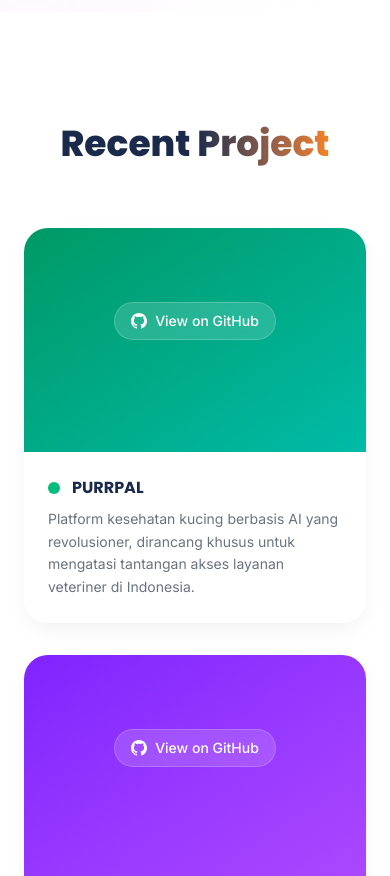
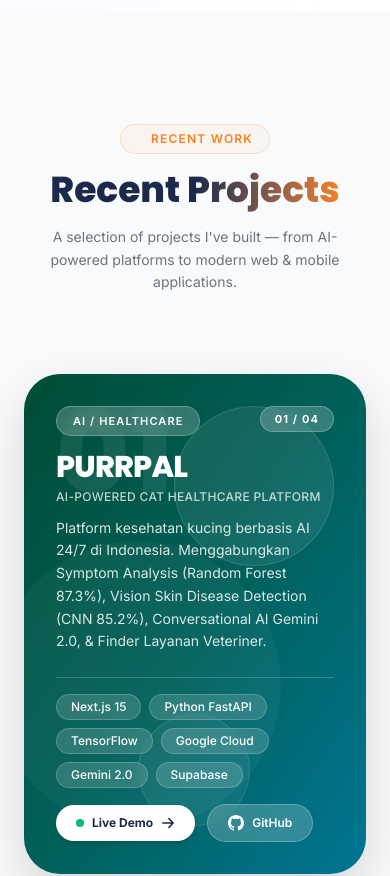
Before and after one commit to mridho24/portofolio, a Next.js app: page / in a window 390 px wide. Shown: the part 5860-6736 px from the top of the page. Built offline with nearby package versions, Linux system fonts and the light colour scheme.

Commit message:
feat: update projects section

```diff
--- a/components/sections/ProjectsSection.tsx
+++ b/components/sections/ProjectsSection.tsx
@@ -4,101 +4,183 @@ const projects = [
   {
     id: "purrpal",
     title: "PURRPAL",
+    num: "01",
+    subtitle: "AI-Powered Cat Healthcare Platform",
     description:
-      "Platform kesehatan kucing berbasis AI yang revolusioner, dirancang khusus untuk mengatasi tantangan akses layanan veteriner di Indonesia.",
-    gradient: "from-emerald-600 to-teal-500",
-    accent: "bg-emerald-500",
+      "Platform kesehatan kucing berbasis AI 24/7 di Indonesia. Menggabungkan Symptom Analysis (Random Forest 87.3%), Vision Skin Disease Detection (CNN 85.2%), Conversational AI Gemini 2.0, & Finder Layanan Veteriner.",
+    gradient: "from-emerald-800 via-teal-700 to-cyan-600",
+    tag: "AI / Healthcare",
     href: "https://github.com/Hidayattt24/PURRPAL.git",
-    tech: ["AI/ML", "Flutter", "Firebase"],
+    liveUrl: "https://fe-purrpal.vercel.app/",
+    tech: ["Next.js 15", "Python FastAPI", "TensorFlow", "Google Cloud", "Gemini 2.0", "Supabase"],
   },
   {
     id: "rekan",
     title: "Rekan",
+    num: "02",
+    subtitle: "Interactive Kanban Task Management App",
     description:
-      "A beautiful, responsive task management platform (Trello Clone) featuring customizable workspaces.",
-    gradient: "from-violet-600 to-purple-500",
-    accent: "bg-violet-500",
+      "Aplikasi manajemen tugas interaktif dengan tampilan board Kanban, sistem drag & drop task, dashboard statistik aktivitas, multi-project workspace, modal edit detail task, serta dukungan Dark / Light mode.",
+    gradient: "from-violet-700 via-purple-600 to-indigo-500",
+    tag: "Productivity App",
     href: "https://github.com/mridho24/Rekan.git",
-    tech: ["Next.js", "TypeScript", "Tailwind"],
+    tech: ["React 19", "Vite", "Framer Motion", "Supabase Client", "Lucide Icons"],
   },
   {
     id: "cerita-kita",
     title: "Cerita-Kita",
+    num: "03",
+    subtitle: "PWA Story Sharing & Exploration Platform",
     description:
-      "Platform berbagi cerita yang menghubungkan orang-orang melalui pengalaman dan kisah inspiratif mereka.",
-    gradient: "from-rose-500 to-pink-500",
-    accent: "bg-rose-500",
+      "Platform berbagi cerita inspiratif berbasis Progressive Web App (PWA). Memungkinkan pengguna berbagi pengalaman, akses cerita offline dengan IndexedDB, Background Sync otomatis saat online, & peta lokasi Leaflet.",
+    gradient: "from-rose-600 via-pink-500 to-fuchsia-500",
+    tag: "PWA / Social Media",
     href: "https://github.com/mridho24/Cerita-Kita.git",
-    tech: ["React", "Node.js", "MongoDB"],
+    liveUrl: "https://spiffy-kringle-ed8336.netlify.app",
+    tech: ["Vite", "Leaflet Maps", "PWA", "IndexedDB", "Service Worker"],
   },
   {
     id: "manage-inventory",
     title: "Manage-Inventory",
+    num: "04",
+    subtitle: "Coffee Shop Inventory & Stock System",
     description:
-      "Aplikasi web modern berbasis Next.js untuk membantu pemilik kedai kopi memantau dan mengelola stok barang secara real-time.",
-    gradient: "from-amber-600 to-orange-500",
-    accent: "bg-amber-500",
+      "Aplikasi web modern untuk membantu pemilik kedai kopi memantau stok barang real-time (bubuk, cup, susu), manajemen transaksi stok masuk & keluar, alert low stock, serta grafik visualisasi laporan Recharts.",
+    gradient: "from-amber-600 via-orange-500 to-yellow-500",
+    tag: "Business / ERP",
     href: "https://github.com/mridho24/Manage-Inventory.git",
-    tech: ["Next.js", "Prisma", "PostgreSQL"],
+    tech: ["Next.js 15", "React 19", "Tailwind CSS v4", "TypeScript", "Recharts", "Shadcn UI"],
   },
 ]
 
 export function ProjectsSection() {
   return (
-    <section id="projects" className="py-28 bg-white">
-      <div className="mx-auto w-full max-w-[1280px] px-6">
-        <h2 className="mb-16 text-center text-4xl md:text-5xl font-extrabold font-heading">
+    <section id="projects" className="project-gallery-wrapper bg-[#F9FAFB] py-28 relative">
+      {/* Section Header */}
+      <div className="mx-auto w-full max-w-[1280px] px-6 mb-20">
+        <div className="flex flex-col items-center gap-4">
+          <span className="inline-flex items-center gap-2 rounded-full border border-orange/20 bg-orange/5 px-4 py-1.5 text-xs font-semibold text-orange uppercase tracking-widest">
+            <span className="h-1.5 w-1.5 rounded-full bg-orange animate-ping-soft inline-block" />
+            Recent Work
+          </span>
+          <h2 className="project-section-heading text-center text-4xl md:text-5xl font-extrabold font-heading">
             <span className="bg-gradient-to-r from-navy via-navy to-orange bg-clip-text text-transparent">
-            Recent Project
+              Recent Projects
             </span>
           </h2>
+          <p className="project-section-sub text-center text-body max-w-md text-sm leading-relaxed">
+            A selection of projects I&apos;ve built — from AI-powered platforms to modern web &amp; mobile applications.
+          </p>
+        </div>
+      </div>
 
-        <div className="grid grid-cols-1 md:grid-cols-2 gap-8">
-          {projects.map((project) => (
-            <a
+      {/* ═══════════════════════════════════════════════════════════
+          ★ STICKY 3D STACKED CARDS
+          Each card uses sticky top positioning. As user scrolls down,
+          each card stacks cleanly over the previous one, while GSAP
+          animates scale & depth on the cards beneath it.
+      ═══════════════════════════════════════════════════════════ */}
+      <div className="projects-cards-stack mx-auto w-full max-w-[1000px] px-6 flex flex-col gap-16 pb-16">
+        {projects.map((project, i) => (
+          <div
             key={project.id}
-              href={project.href}
-              target="_blank"
-              rel="noopener noreferrer"
-              className="group rounded-[24px] overflow-hidden shadow-card transition-all duration-300 hover:shadow-card-hover hover:-translate-y-2"
+            className="project-stack-card sticky top-28 rounded-[36px] overflow-hidden shadow-[0_20px_50px_rgba(0,0,0,0.15)] transition-all duration-300 block"
+            style={{
+              zIndex: i + 1,
+            }}
           >
             <div
-                className={`relative h-56 bg-gradient-to-br ${project.gradient} flex flex-col items-center justify-center gap-3`}
+              className={`relative min-h-[460px] md:min-h-[520px] bg-gradient-to-br ${project.gradient} flex flex-col justify-end p-8 md:p-12`}
             >
-                <div className="flex items-center gap-2 rounded-full bg-white/15 px-4 py-2 text-sm font-medium text-white backdrop-blur-sm border border-white/20 transition-all group-hover:scale-105">
-                  <svg className="h-4 w-4" fill="currentColor" viewBox="0 0 24 24">
-                    <path d="M12 0C5.374 0 0 5.373 0 12c0 5.302 3.438 9.8 8.207 11.387.599.111.793-.261.793-.577v-2.234c-3.338.726-4.033-1.416-4.033-1.416-.546-1.387-1.333-1.756-1.333-1.756-1.089-.745.083-.729.083-.729 1.205.084 1.839 1.237 1.839 1.237 1.07 1.834 2.807 1.304 3.492.997.107-.775.418-1.305.762-1.604-2.665-.305-5.467-1.334-5.467-5.931 0-1.311.469-2.381 1.236-3.221-.124-.303-.535-1.524.117-3.176 0 0 1.008-.322 3.301 1.23A11.509 11.509 0 0112 5.803c1.02.005 2.047.138 3.006.404 2.291-1.552 3.297-1.23 3.297-1.23.653 1.653.242 2.874.118 3.176.77.84 1.235 1.911 1.235 3.221 0 4.609-2.807 5.624-5.479 5.921.43.372.823 1.102.823 2.222v3.293c0 .319.192.694.801.576C20.566 21.797 24 17.3 24 12c0-6.627-5.373-12-12-12z" />
-                  </svg>
-                  <span>View on GitHub</span>
+              {/* Overlay */}
+              <div className="absolute inset-0 bg-black/20 pointer-events-none" />
+
+              {/* Decorative background shapes */}
+              <div className="absolute top-8 right-8 h-40 w-40 rounded-full bg-white/8 border border-white/12 pointer-events-none" />
+              <div className="absolute top-1/3 right-1/4 h-72 w-72 rounded-full bg-white/4 pointer-events-none" />
+              <div className="absolute bottom-12 left-1/3 h-28 w-28 rounded-full bg-white/6 border border-white/10 pointer-events-none" />
+
+              {/* Project number watermark */}
+              <span className="absolute top-6 left-8 text-[7rem] md:text-[9.5rem] font-extrabold text-white/8 leading-none select-none font-heading pointer-events-none">
+                {project.num}
+              </span>
+
+              {/* Card index counter (top right) */}
+              <div className="absolute top-8 right-8 flex items-center gap-2 z-10">
+                <span className="rounded-full bg-white/20 backdrop-blur-md px-3.5 py-1 text-[11px] font-bold text-white uppercase tracking-widest border border-white/25">
+                  {project.num} / {String(projects.length).padStart(2, "0")}
+                </span>
               </div>
 
-                {/* Tech badges - show on hover */}
-                <div className="flex flex-wrap justify-center gap-2 opacity-0 transition-all duration-300 group-hover:opacity-100 translate-y-2 group-hover:translate-y-0">
+              {/* Content area */}
+              <div className="relative z-10">
+                {/* Tag pill */}
+                <span className="mb-3 inline-flex items-center gap-1.5 rounded-full bg-white/20 backdrop-blur-sm border border-white/25 px-4 py-1.5 text-[11px] font-semibold text-white uppercase tracking-widest">
+                  {project.tag}
+                </span>
+
+                {/* Title & Subtitle */}
+                <h3 className="text-3xl md:text-5xl font-extrabold text-white font-heading tracking-tight">
+                  {project.title}
+                </h3>
+                <p className="text-xs md:text-sm font-medium text-white/75 tracking-wide uppercase mt-1 mb-3">
+                  {project.subtitle}
+                </p>
+
+                {/* Description */}
+                <p className="text-sm md:text-base text-white/85 leading-relaxed mb-6 max-w-2xl">
+                  {project.description}
+                </p>
+
+                {/* Footer row: Tech tags + Action buttons */}
+                <div className="flex items-center justify-between flex-wrap gap-4 pt-4 border-t border-white/20">
+                  <div className="flex flex-wrap gap-2">
                     {project.tech.map((t) => (
                       <span
                         key={t}
-                      className="rounded-full bg-white/20 px-3 py-1 text-[11px] font-medium text-white backdrop-blur-sm border border-white/10"
+                        className="rounded-full bg-white/15 px-3.5 py-1 text-xs font-medium text-white backdrop-blur-sm border border-white/20"
                       >
                         {t}
                       </span>
                     ))}
                   </div>
+
+                  <div className="flex items-center gap-3">
+                    {project.liveUrl && (
+                      <a
+                        href={project.liveUrl}
+                        target="_blank"
+                        rel="noopener noreferrer"
+                        className="flex items-center gap-2 rounded-full bg-white text-navy px-5 py-2.5 text-xs md:text-sm font-bold shadow-md hover:bg-orange hover:text-white transition-all duration-300"
+                      >
+                        <span className="relative flex h-2 w-2">
+                          <span className="absolute inline-flex h-full w-full rounded-full bg-emerald-400 animate-ping-soft" />
+                          <span className="relative inline-flex h-2 w-2 rounded-full bg-emerald-500" />
+                        </span>
+                        <span>Live Demo</span>
+                        <svg className="h-3.5 w-3.5" fill="none" viewBox="0 0 24 24" stroke="currentColor" strokeWidth={2.5}>
+                          <path strokeLinecap="round" strokeLinejoin="round" d="M13.5 4.5L21 12m0 0l-7.5 7.5M21 12H3" />
+                        </svg>
+                      </a>
+                    )}
+
+                    <a
+                      href={project.href}
+                      target="_blank"
+                      rel="noopener noreferrer"
+                      className="flex items-center gap-2 rounded-full bg-white/20 px-5 py-2.5 text-xs md:text-sm font-semibold text-white backdrop-blur-sm border border-white/25 hover:bg-white/35 transition-colors duration-300"
+                    >
+                      <svg className="h-4 w-4 shrink-0" fill="currentColor" viewBox="0 0 24 24">
+                        <path d="M12 0C5.374 0 0 5.373 0 12c0 5.302 3.438 9.8 8.207 11.387.599.111.793-.261.793-.577v-2.234c-3.338.726-4.033-1.416-4.033-1.416-.546-1.387-1.333-1.756-1.333-1.756-1.089-.745.083-.729.083-.729 1.205.084 1.839 1.237 1.839 1.237 1.07 1.834 2.807 1.304 3.492.997.107-.775.418-1.305.762-1.604-2.665-.305-5.467-1.334-5.467-5.931 0-1.311.469-2.381 1.236-3.221-.124-.303-.535-1.524.117-3.176 0 0 1.008-.322 3.301 1.23A11.509 11.509 0 0112 5.803c1.02.005 2.047.138 3.006.404 2.291-1.552 3.297-1.23 3.297-1.23.653 1.653.242 2.874.118 3.176.77.84 1.235 1.911 1.235 3.221 0 4.609-2.807 5.624-5.479 5.921.43.372.823 1.102.823 2.222v3.293c0 .319.192.694.801.576C20.566 21.797 24 17.3 24 12c0-6.627-5.373-12-12-12z" />
+                      </svg>
+                      <span>GitHub</span>
+                    </a>
                   </div>
-
-              <div className="bg-white p-6">
-                <div className="flex items-center gap-3">
-                  <div className={`h-3 w-3 rounded-full ${project.accent}`} />
-                  <h3 className="text-base font-bold text-navy font-heading">
-                    {project.title}
-                  </h3>
                 </div>
-                <p className="mt-2 text-sm text-body leading-relaxed">
-                  {project.description}
-                </p>
               </div>
-            </a>
+            </div>
+          </div>
         ))}
-        </div>
       </div>
     </section>
   )
```
Lines whose indentation alone changed are shown as unchanged.
